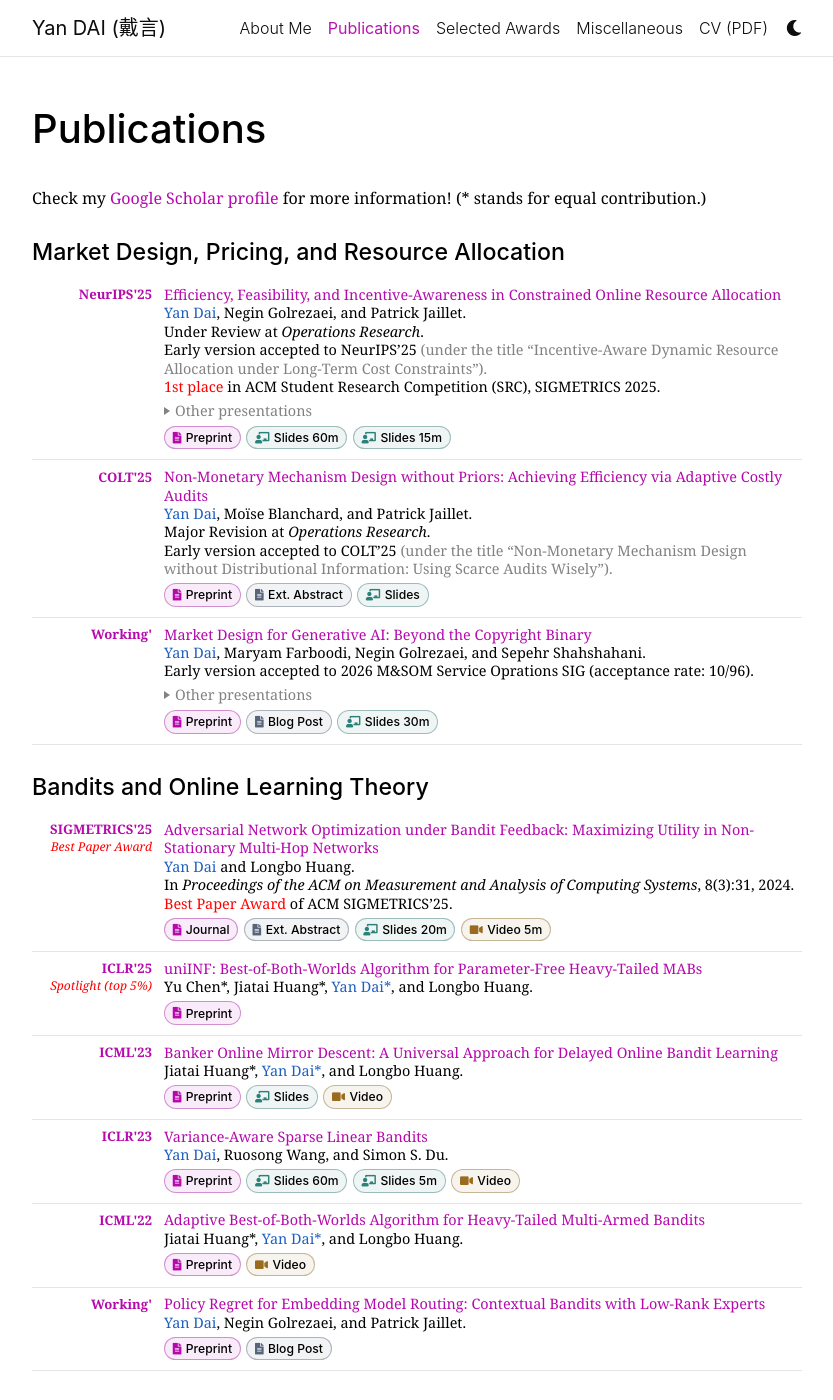
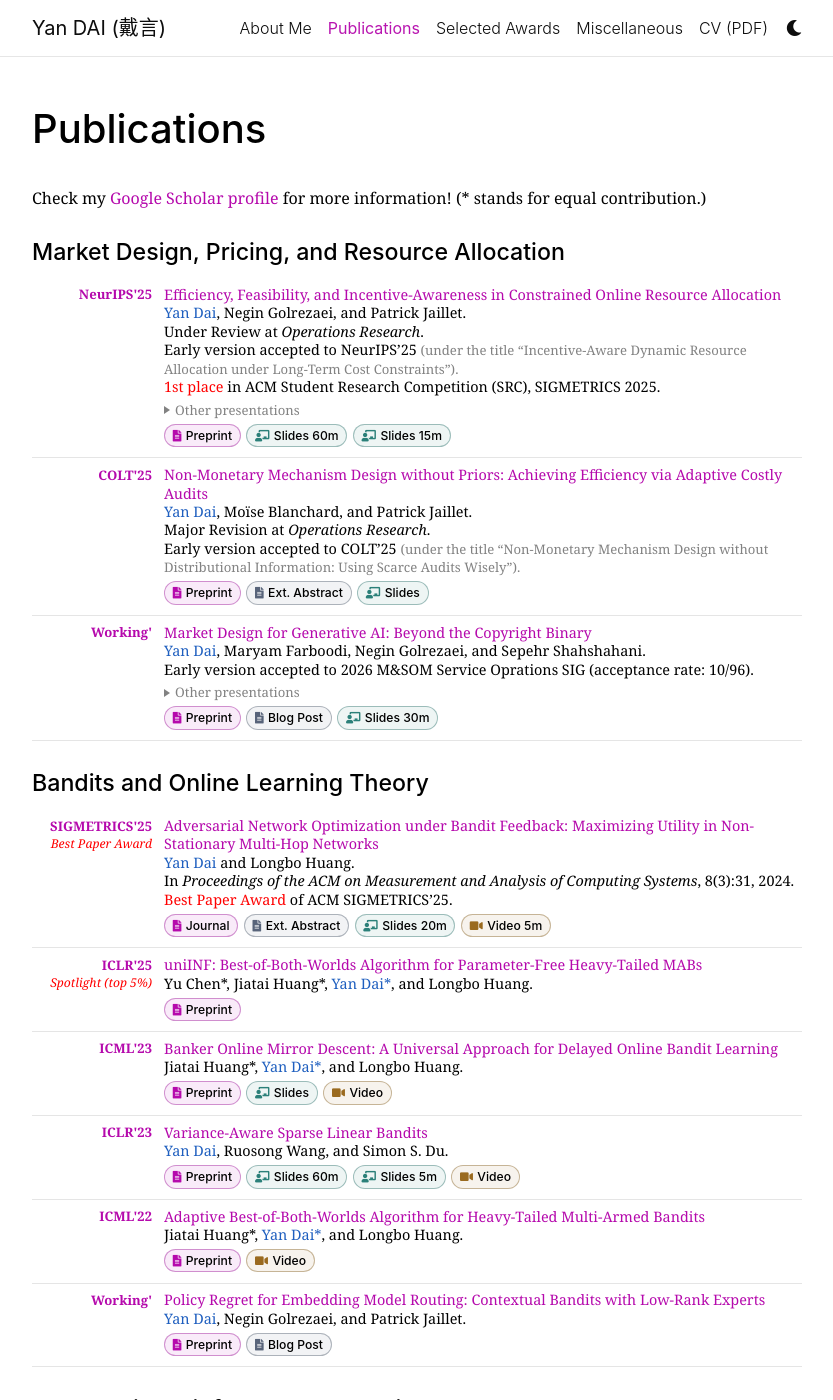
Before and after one commit to yandaichn/yandaichn.github.io, a Jekyll site: the page built from _pages/publications.md, in a window 1280 px wide and 1400 px high. Shown: the whole window, without its empty margins (223-1056 px from the left). Built offline with Jekyll 4.4.1, drawn with Linux system fonts in a browser that asks for light colours; comment, search, counter and statistics services are not loaded; a style sheet for code colours, icons or effects is not loaded.

Commit message:
Upd homepage

```diff
--- a/_sass/_layout.scss
+++ b/_sass/_layout.scss
@@ -223,6 +223,7 @@ a.pub-title:hover {
     details {
       margin: 0.22rem 0 0.05rem;
       padding: 0;
+      font-size: 0.82rem;
 
       > :not(summary),
       > :not(summary) * {
@@ -287,6 +288,7 @@ a.pub-title:hover {
 
 .pub-secondary {
   color: var(--global-text-color-light);
+  font-size: 0.82rem;
 }
 
 .pub-links {
```
